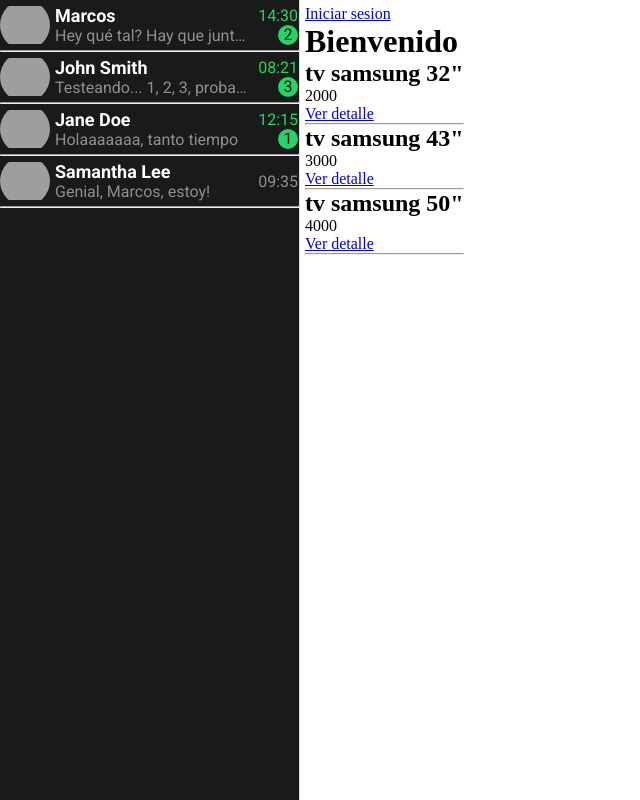
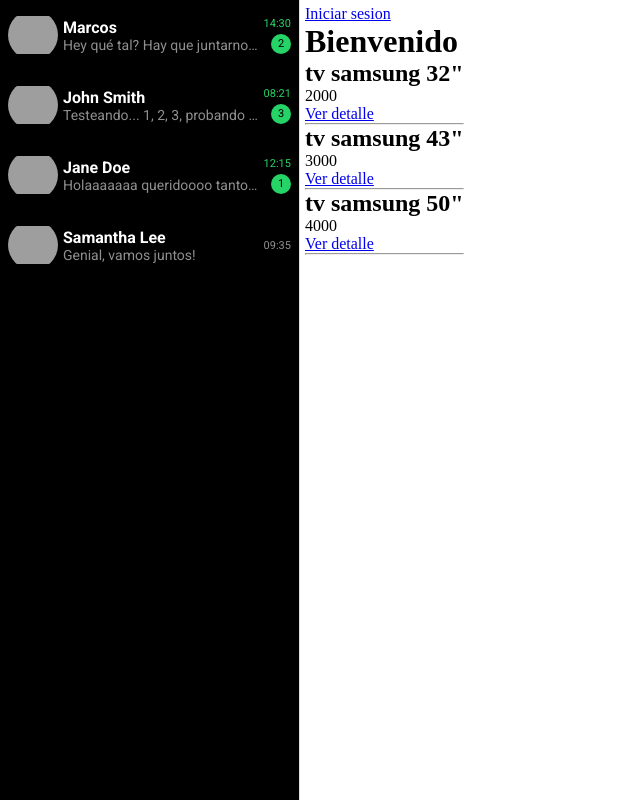
Before and after one commit to agusbusna/2026_UTN_PWI_PRACTICA_REPOSITORIO, a React (Vite) app in the folder Clase 21/: page / in a window 1280 px wide. Shown: the whole page, without its empty margins (0-640 px from the left). Built offline with nearby package versions, Linux system fonts and the light colour scheme; grey boxes are pictures that could not be loaded.

Commit message:
final-sidebar-tarea

```diff
--- a/Clase 21/src/Componentes/ContactOption/ContactOption.css
+++ b/Clase 21/src/Componentes/ContactOption/ContactOption.css
@@ -1,30 +1,15 @@
 @import url('https://fonts.googleapis.com/css2?family=Roboto:wght@400;500;700&display=swap');
 
-.imagen-contacto-container{
-    display: flex;
-    flex-direction: row;
-    justify-content: center;
-    align-items: center;
-    flex-shrink: 0;
-    width: 50px;
-    height: 50px;
-    border-radius: 50%;
-    overflow: hidden;
-}
 
-.imagen-contacto{
-    width: 100%;
-}
 
-.contacto-link {
-    text-decoration: none;
-}
+
 
 .contacto-sidebar{
     display: flex;
     flex-direction: column;
     max-width: 550px;
     font-family: 'Roboto', sans-serif;
+    padding: 10px 8px;
 }
 
 .contacto-sidebar-inside{
@@ -44,6 +29,21 @@
     max-width: 250px;
 }
 
+.imagen-contacto-container{
+    display: flex;
+    flex-direction: row;
+    justify-content: center;
+    align-items: center;
+    flex-shrink: 0;
+    width: 50px;
+    height: 50px;
+    border-radius: 50%;
+    overflow: hidden;
+}
+
+.imagen-contacto{
+    width: 100%;
+}
 .contacto-mensaje-wrap{
     display: flex;
     flex-direction: column;
@@ -55,12 +55,13 @@
 }
 
 .contacto-nombre{
-    font-size: 18px;
+    font-size: 16px;
     color: rgb(255, 255, 255);
 
 }
 .mensaje-contacto{
     color: rgb(143, 143, 143);
+    font-size: 14px;
 }
 
 
@@ -68,16 +69,18 @@
     display: flex;
     flex-direction: column;
     align-items: flex-end;
-    padding: 1px;
+    font-size: 11px;
+    gap: 4px;
     color: rgb(143, 143, 143);
 }
 
 .fecha-destacada{
     color: #25D366;
 }
+
 .msj-sin-leer{
     background-color: #25D366;
-    color: #191a1a;
+    color: #000000;
     width: 20px;
     height: 20px;
     border-radius: 50%;
--- a/Clase 21/src/Componentes/ContactOption/ContactOption.jsx
+++ b/Clase 21/src/Componentes/ContactOption/ContactOption.jsx
@@ -19,7 +19,6 @@
                     )}
                 </div>
             </div>
-            <hr />
         </div>
     )
 }
--- /dev/null
+++ b/Clase 21/src/Componentes/Sidebar/Sidebar.css
@@ -0,0 +1,4 @@
+.link-contact{
+    text-decoration: none;
+    color: "inherit"
+}
--- a/Clase 21/src/Componentes/Sidebar/Sidebar.jsx
+++ b/Clase 21/src/Componentes/Sidebar/Sidebar.jsx
@@ -1,6 +1,7 @@
 import React from "react"
 import ContactOption from "../ContactOption/ContactOption"
 import { Link } from "react-router"
+import "./Sidebar.css"
 
 export default function Sidebar() {
 
@@ -16,7 +17,7 @@
                 {
                     id: 2,
                     nombre: "John Smith",
-                    ultimo_mensaje: "Testeando... 1, 2, 3, probando",
+                    ultimo_mensaje: "Testeando... 1, 2, 3, probando si funciona esto",
                     imagen: "https://i.pinimg.com/736x/89/28/4b/89284b5c67cac49c7b0be588a335932a.jpg",
                     mensajes_sin_leer: 3,
                     fecha_ultimo_mensaje: "08:21"
@@ -24,7 +25,7 @@
                 {
                     id: 3,
                     nombre: "Jane Doe",
-                    ultimo_mensaje: "Holaaaaaaa, tanto tiempo",
+                    ultimo_mensaje: "Holaaaaaaa queridoooo tanto tiempo",
                     imagen: "https://i.pinimg.com/736x/1a/98/03/1a9803d93ff615ea7fbc198ba53401c5.jpg",
                     mensajes_sin_leer: 1,
                     fecha_ultimo_mensaje: "12:15"
@@ -32,7 +33,7 @@
                 {
                     id: 4,
                     nombre: "Samantha Lee",
-                    ultimo_mensaje: "Genial, Marcos, estoy!",
+                    ultimo_mensaje: "Genial, vamos juntos!",
                     imagen: "https://i.pinimg.com/736x/b7/5f/d2/b75fd2fc1f8cbb7f65bb4f1a87dcc71e.jpg",
                     mensajes_sin_leer: null,
                     fecha_ultimo_mensaje: "09:35"
@@ -45,9 +46,9 @@
         for (const contacto of contact_list) {
             contactos_jsx.push(
                 <Link
+                className="link-contact"
                 to={`/contact/${contacto.id}`}
                 key={contacto.id}
-                style={{ textDecoration: "none", color: "inherit" }}
                 >
                     <ContactOption
                         id={contacto.id}
--- a/Clase 21/src/Screens/ContactDetailScreen/ContactDetailScreen.css
+++ b/Clase 21/src/Screens/ContactDetailScreen/ContactDetailScreen.css
@@ -1,21 +1,22 @@
-.btn-volver{
-    text-decoration: none;
-    display: inline-flex;
-    align-items: left;
-    justify-content: flex-start;
-    text-decoration: none;
-    color: #075E54;
-    padding: 20px;
-
+.body-screen-detail{
+    background-color: #000000;
+    display: flex;
+    flex-direction: column;
+    align-items: center;
 }
 .contact-detail-screen{
     display: flex;
     flex-direction: column;
+    align-items: center;
+    padding-top: 40px;
+    width: 400px;
+    min-height: 100vh;
+
 }
 
 .img-contact-detail-container{
-    width: 100px;
-    height: 100px;
+    width: 120px;
+    height: 120px;
     border-radius: 50%;
     overflow: hidden;
 }
@@ -25,3 +26,15 @@
     width: 100%;
     height: 100%;
 }
+.nombre-contacto-detail{
+    color: white;
+    font-weight: 500;
+}
+
+.btn-volver{
+    text-decoration: none;
+    display: inline-flex;
+    align-self: flex-start;
+    text-decoration: none;
+    color: #075E54;
+}
--- a/Clase 21/src/Screens/ContactDetailScreen/ContactDetailScreen.jsx
+++ b/Clase 21/src/Screens/ContactDetailScreen/ContactDetailScreen.jsx
@@ -41,11 +41,8 @@
     ]
 
     const { contact_id } = useParams()
-    console.log("Estamos en el producto con id: " + contact_id)
 
     let contacto_seleccionado = null
-    console.log("contact_id recibido:", contact_id)
-    console.log("lista de ids disponibles:", contact_list.map(c => c.id))
 
     for (const contacto of contact_list) {
         if (contacto.id === Number(contact_id)) {
@@ -59,16 +56,19 @@
         )
     }
     return (
+        <div className='body-screen-detail'>
             <div className='contact-detail-screen'>
-            <h1>{contacto_seleccionado.nombre}</h1>
-            <div className='img-contact-detail-container'>
-                <img src={contacto_seleccionado.imagen} alt={contacto_seleccionado.nombre} className='img-contact-detail' />
-            </div>
                 <Link to="/home" className="btn-volver">
                     <svg width="24" height="24" viewBox="0 0 24 24" fill="none" stroke="currentColor" strokeWidth="2" strokeLinecap="round" strokeLinejoin="round">
                     <path d="M19 12H5M12 19l-7-7 7-7" />
                     </svg>
                 </Link>
+                <div className='img-contact-detail-container'>
+                    <img src={contacto_seleccionado.imagen} alt={contacto_seleccionado.nombre} className='img-contact-detail' />
+                </div>
+                <h1 className='nombre-contacto-detail'>{contacto_seleccionado.nombre}</h1>
+
             </div >
+        </div>
     )
 }
--- a/Clase 21/src/global.css
+++ b/Clase 21/src/global.css
@@ -50,5 +50,5 @@
     overflow-y: auto;
     overflow-x: hidden;
     border-right: 1px solid #ddd;
-    background-color: #191a1a;
+    background-color: #000;
 }
```
Lines whose indentation alone changed are shown as unchanged.
